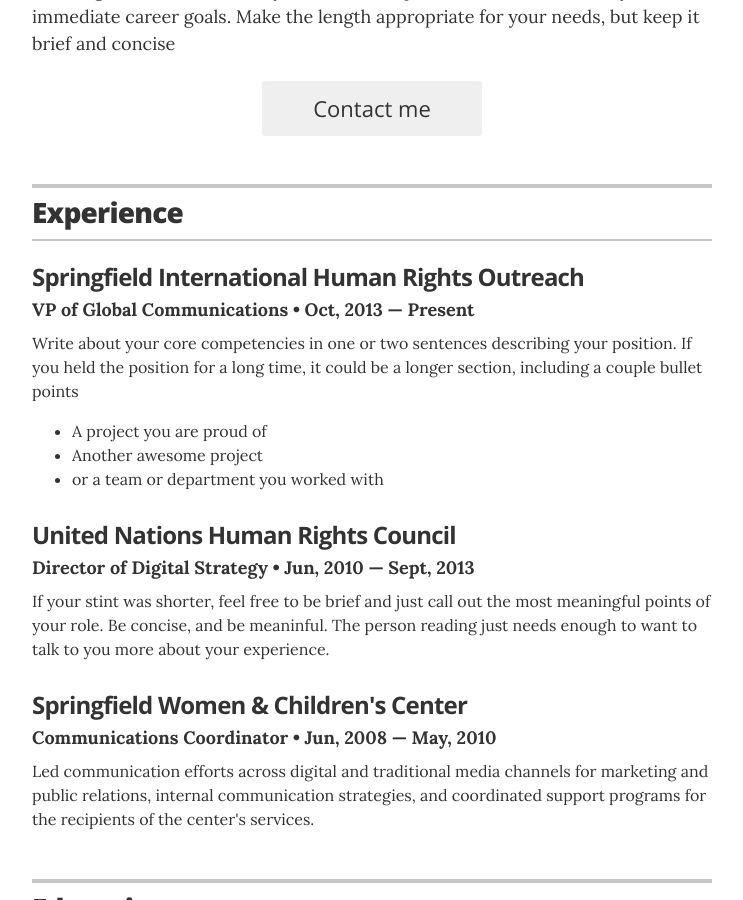
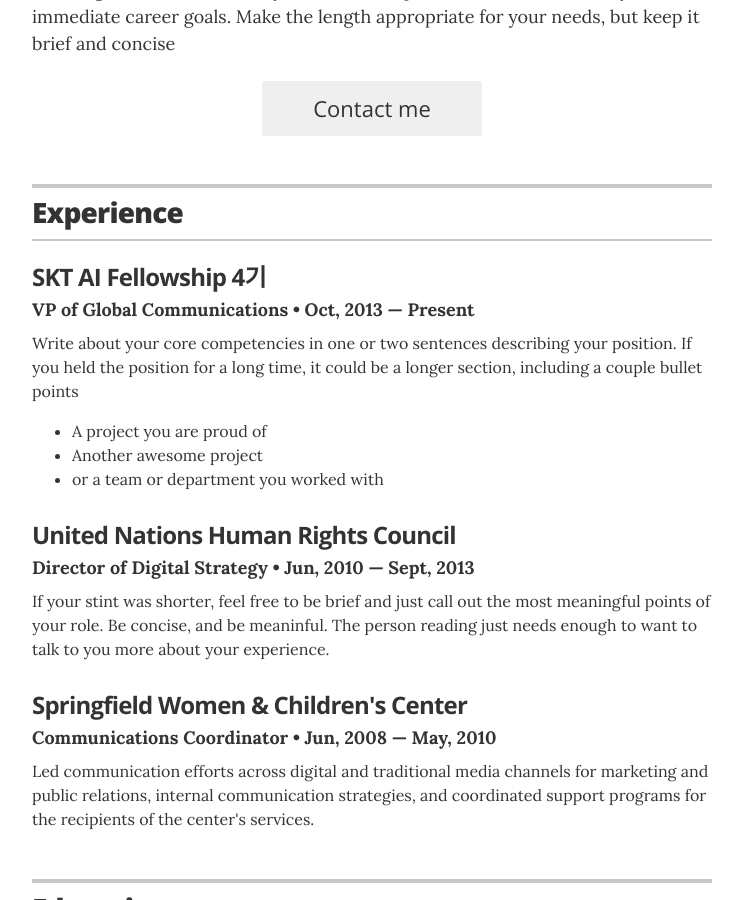
Before and after one commit to donggeunko/donggeunko2.github.io, a Jekyll site: the page built from index.html, in a window 1280 px wide and 900 px high, scrolled down 337 px. Shown: the whole window, without its empty margins (268-1011 px from the left). Built offline with Jekyll 4.4.1, drawn with Linux system fonts in a browser that asks for light colours.

Commit message:
Update experience.yml

```diff
--- a/_data/experience.yml
+++ b/_data/experience.yml
@@ -1,6 +1,6 @@
 # Jobs
 # VP of Global Communications
-- company: Springfield International Human Rights Outreach
+- company: SKT AI Fellowship 4기
   position: VP of Global Communications
   duration: Oct, 2013 &mdash; Present
   summary: Write about your core competencies in one or two sentences describing your position. If you held the position for a long time, it could be a longer section, including a couple bullet points	<ul class="resume-item-list"><li>A project you are proud of</li><li>Another awesome project</li><li>or a team or department you worked with</li></ul>
```
